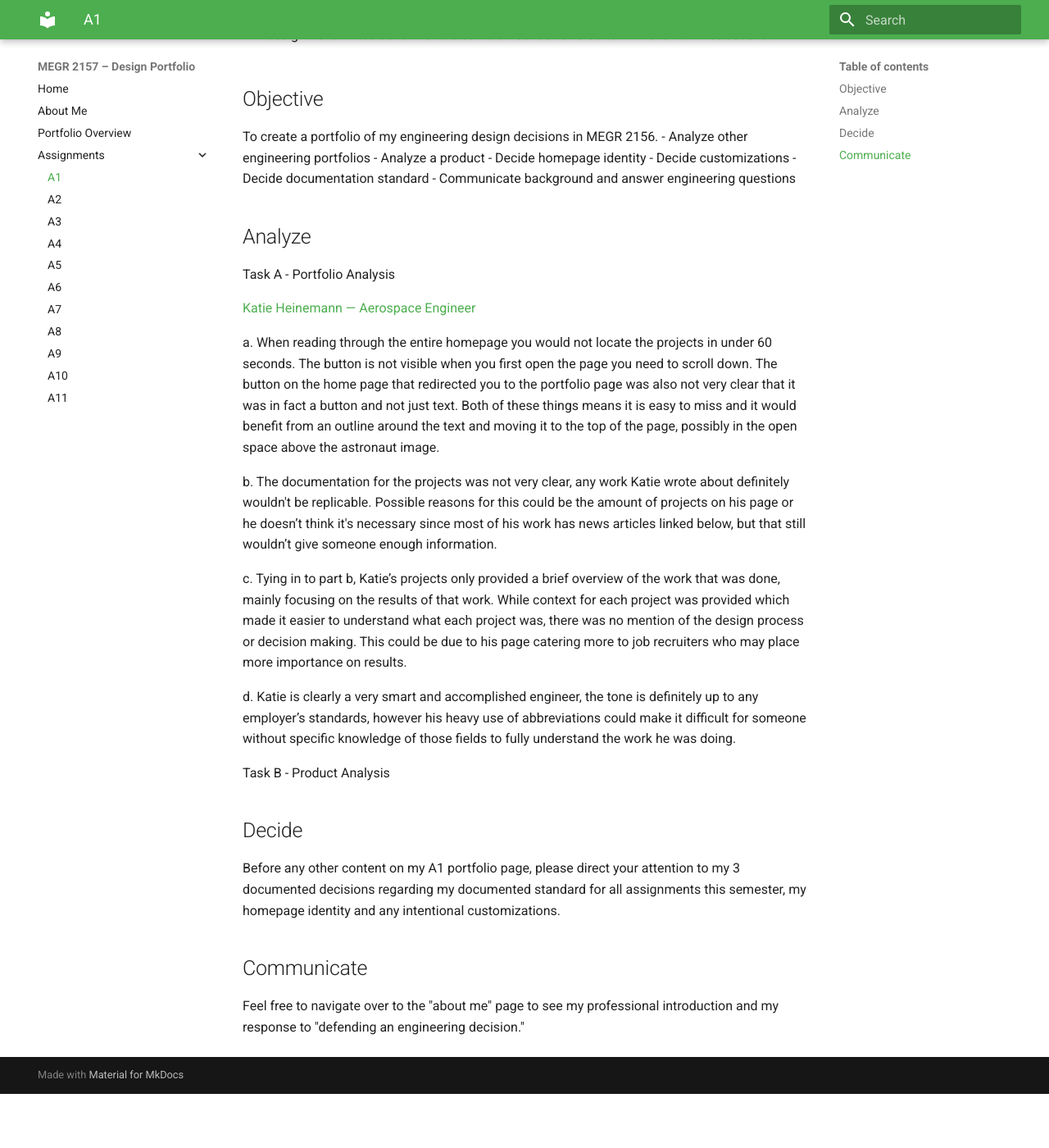
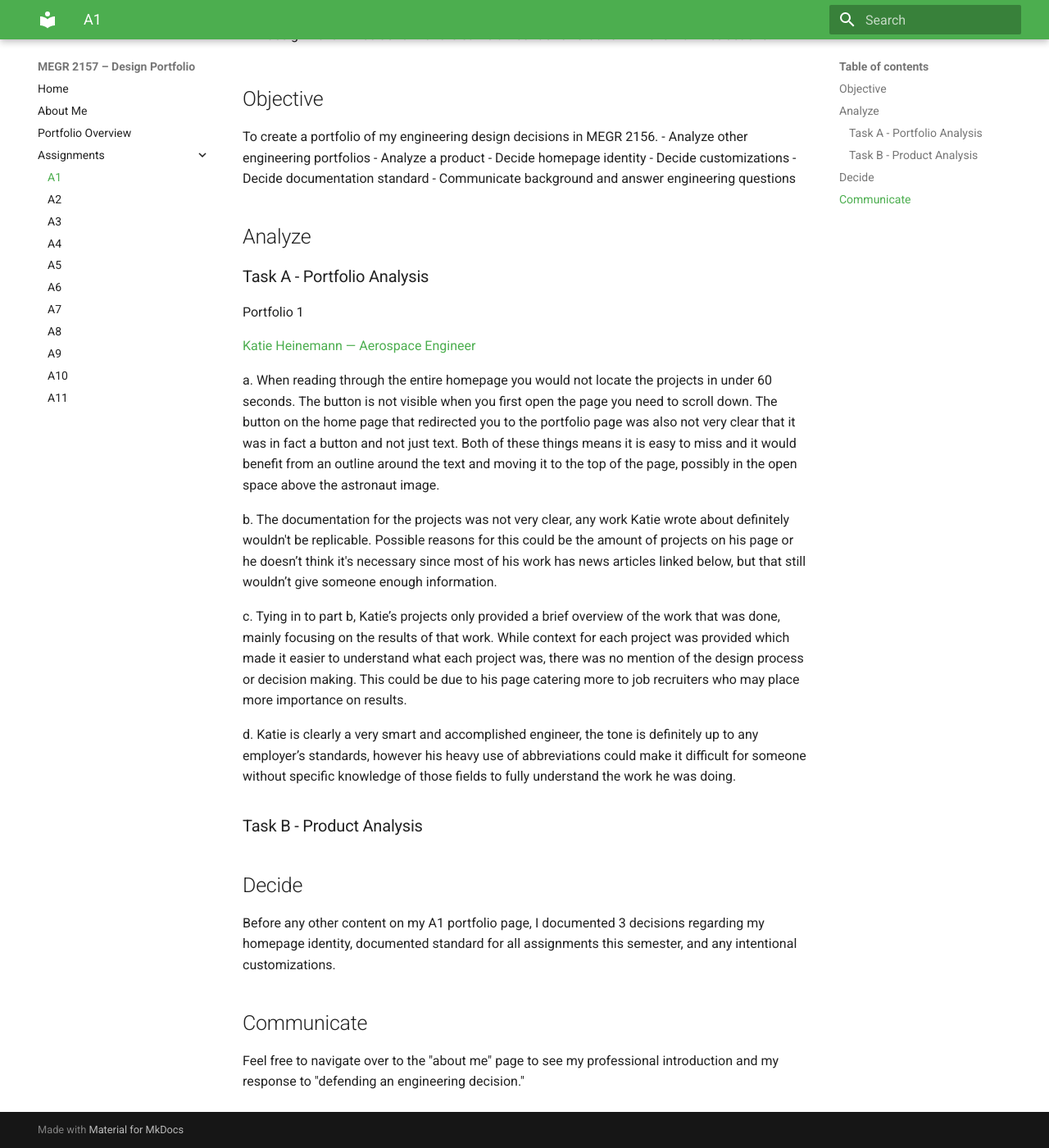
Before and after one commit to max-idhammar/Idhammar-MEGR2156-Portfolio, an MkDocs documentation site: the page built from docs/assignments/A01/index.md, in a window 1280 px wide and 1400 px high, scrolled down 574 px. Shown: the whole window at 82% size. Built offline with MkDocs 1.6.1 and Material for MkDocs 9.7.7, drawn with Linux system fonts in a browser that asks for light colours; before the commit the page ends 1908 px from its top, so only the background shows below that.

Commit message:
Revise headings and enhance content clarity
Updated section headings and improved clarity in the text.

```diff
--- a/docs/assignments/A01/index.md
+++ b/docs/assignments/A01/index.md
@@ -19,7 +19,9 @@ To create a portfolio of my engineering design decisions in MEGR 2156.
 
 ## Analyze
 
-Task A - Portfolio Analysis
+###Task A - Portfolio Analysis
+
+Portfolio 1
 
 [Katie Heinemann — Aerospace Engineer](https://katieheinemann.space/portfolio.html)
 
@@ -32,11 +34,11 @@ c. Tying in to part b, Katie’s projects only provided a brief overview of the
 d. Katie is clearly a very smart and accomplished engineer, the tone is definitely up to any employer’s standards, however his heavy use of abbreviations could make it difficult for someone without specific knowledge of those fields to fully understand the work he was doing.
 
 
-Task B - Product Analysis
+###Task B - Product Analysis
 
 ## Decide
 
-Before any other content on my A1 portfolio page, please direct your attention to my 3 documented decisions regarding my documented standard for all assignments this semester, my homepage identity and any intentional customizations.
+Before any other content on my A1 portfolio page, I documented 3 decisions regarding my homepage identity, documented standard for all assignments this semester, and any intentional customizations.
 
 ## Communicate
 
```
